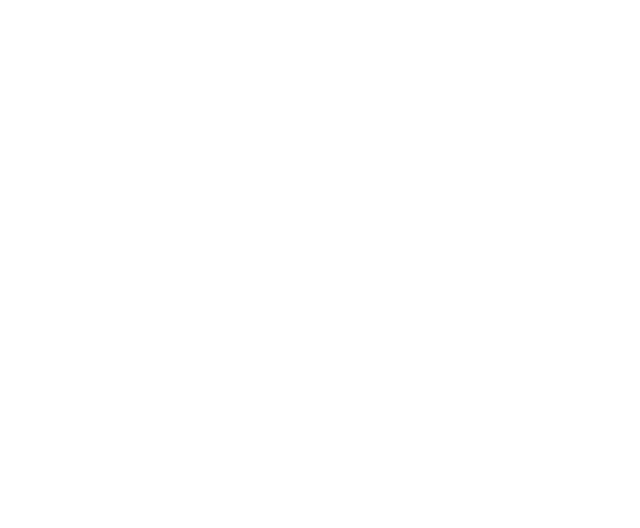
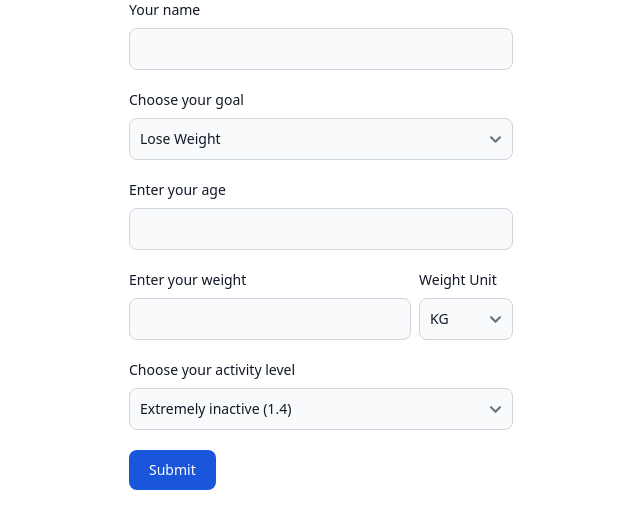
Before and after one commit to MichalTrostowiecki/foodie-cal-quest, a React (Vite) app in the folder foodie-cal-quest/: page /calories-calculation in a window 1280 px wide. Before the commit this address had no page. Shown: the top 528 px of the page, without its empty margins (319-959 px from the left). Built offline with nearby package versions, Linux system fonts and the light colour scheme.

Commit message:
Add user form for calories

```diff
--- a/foodie-cal-quest/src/App.jsx
+++ b/foodie-cal-quest/src/App.jsx
@@ -2,6 +2,7 @@
 import { BrowserRouter as Router, Routes, Route } from 'react-router-dom';
 import RecipeAnalysis from './components/RecipeAnalysis';
 import Home from './components/HomePage';
+import CaloriesCalPage from './components/CaloriesCalPage';
 
 function App() {
 
@@ -11,6 +12,7 @@
 				<Routes>
 					<Route path='/' element={<Home />} />
 					<Route path='recipe-analysis' element={<RecipeAnalysis />} />
+					<Route path='calories-calculation' element={<CaloriesCalPage />} />
 				</Routes>
 
 			</Router>
--- /dev/null
+++ b/foodie-cal-quest/src/components/CaloriesCalPage/index.jsx
@@ -0,0 +1,11 @@
+import UserDataForm from "../UserDataForm"
+
+const CaloriesCalPage = () => {
+    return (
+        <div>
+            <UserDataForm />
+        </div>
+    )
+}
+
+export default CaloriesCalPage;
--- a/foodie-cal-quest/src/components/NutritionalLabel/index.jsx
+++ b/foodie-cal-quest/src/components/NutritionalLabel/index.jsx
@@ -124,6 +124,7 @@
     )
 }
 
+// props validation
 NutritionalLabel.propTypes = {
     data: PropTypes.shape({
       calories: PropTypes.number.isRequired,
--- /dev/null
+++ b/foodie-cal-quest/src/components/UserDataForm/index.jsx
@@ -0,0 +1,47 @@
+const UserDataForm = () => {
+    return (
+        <form className="max-w-sm mx-auto" autoComplete="on">
+            <div className="mb-5">
+                <label htmlFor="name" className="block mb-2 text-sm font-medium text-gray-900 dark:text-white">Your name</label>
+                <input type="text" id="name" name="name" autoComplete="name" className="bg-gray-50 border border-gray-300 text-gray-900 text-sm rounded-lg focus:ring-blue-500 focus:border-blue-500 block w-full p-2.5 dark:bg-gray-700 dark:border-gray-600 dark:placeholder-gray-400 dark:text-white dark:focus:ring-blue-500 dark:focus:border-blue-500" required />
+            </div>
+            <div className="mb-5">
+                <label htmlFor="goal" className="block mb-2 text-sm font-medium text-gray-900 dark:text-white">Choose your goal</label>
+                <select id="goal" name="goal" autoComplete="goal" className="bg-gray-50 border border-gray-300 text-gray-900 text-sm rounded-lg focus:ring-blue-500 focus:border-blue-500 block w-full p-2.5 dark:bg-gray-700 dark:border-gray-600 dark:placeholder-gray-400 dark:text-white dark:focus:ring-blue-500 dark:focus:border-blue-500">
+                    <option value="lose">Lose Weight</option>
+                    <option value="gain">Gain Weight</option>
+                    <option value="maintain">Maintain Weight</option>
+                </select>
+            </div>
+            <div className="mb-5">
+                <label htmlFor="age" className="block mb-2 text-sm font-medium text-gray-900 dark:text-white">Enter your age</label>
+                <input type="text" id="age" name="age" autoComplete="age" className="bg-gray-50 border border-gray-300 text-gray-900 text-sm rounded-lg focus:ring-blue-500 focus:border-blue-500 block w-full p-2.5 dark:bg-gray-700 dark:border-gray-600 dark:placeholder-gray-400 dark:text-white dark:focus:ring-blue-500 dark:focus:border-blue-500" required />
+            </div>
+            <div className="mb-5 flex justify-between">
+                <div className="w-3/4">
+                    <label htmlFor="weight" className="block mb-2 text-sm font-medium text-gray-900 dark:text-white">Enter your weight</label>
+                    <input type="text" id="weight" name="weight" autoComplete="weight" className="bg-gray-50 border border-gray-300 text-gray-900 text-sm rounded-lg focus:ring-blue-500 focus:border-blue-500 block w-full p-2.5 dark:bg-gray-700 dark:border-gray-600 dark:placeholder-gray-400 dark:text-white dark:focus:ring-blue-500 dark:focus:border-blue-500" required />
+                </div>
+                <div className="w-1/4 ml-2">
+                    <label htmlFor="weight-unit" className="block mb-2 text-sm font-medium text-gray-900 dark:text-white">Weight Unit</label>
+                    <select id="weight-unit" name="weight-unit" autoComplete="weight-unit" className="bg-gray-50 border border-gray-300 text-gray-900 text-sm rounded-lg focus:ring-blue-500 focus:border-blue-500 block w-full p-2.5 dark:bg-gray-700 dark:border-gray-600 dark:placeholder-gray-400 dark:text-white dark:focus:ring-blue-500 dark:focus:border-blue-500">
+                        <option value="kg">KG</option>
+                        <option value="stones">Stones</option>
+                    </select>
+                </div>
+            </div>
+            <div className="mb-5">
+                <label htmlFor="activity-level" className="block mb-2 text-sm font-medium text-gray-900 dark:text-white">Choose your activity level</label>
+                <select id="activity-level" name="activity-level" autoComplete="activity level" className="bg-gray-50 border border-gray-300 text-gray-900 text-sm rounded-lg focus:ring-blue-500 focus:border-blue-500 block w-full p-2.5 dark:bg-gray-700 dark:border-gray-600 dark:placeholder-gray-400 dark:text-white dark:focus:ring-blue-500 dark:focus:border-blue-500">
+                    <option value="extremely-inactive">Extremely inactive (1.4)</option>
+                    <option value="sedentary">Sedentary-Office Worker, little or no exercise (1.4-1.6)</option>
+                    <option value="moderately-active">Construction worker or person running one hour daily (1.7-2)</option>
+
+                </select>
+            </div>
+            <button type="submit" className="text-white bg-blue-700 hover:bg-blue-800 focus:ring-4 focus:outline-none focus:ring-blue-300 font-medium rounded-lg text-sm w-full sm:w-auto px-5 py-2.5 text-center dark:bg-blue-600 dark:hover:bg-blue-700 dark:focus:ring-blue-800">Submit</button>
+        </form>
+    );
+};
+
+export default UserDataForm;
```
